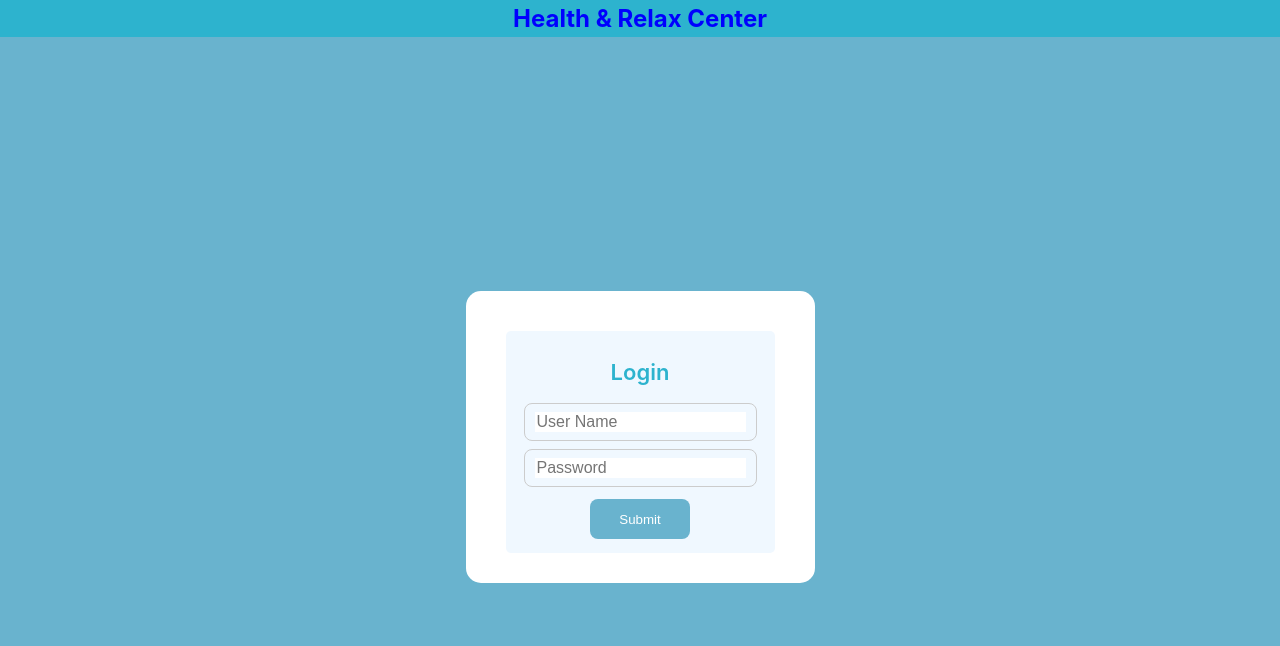
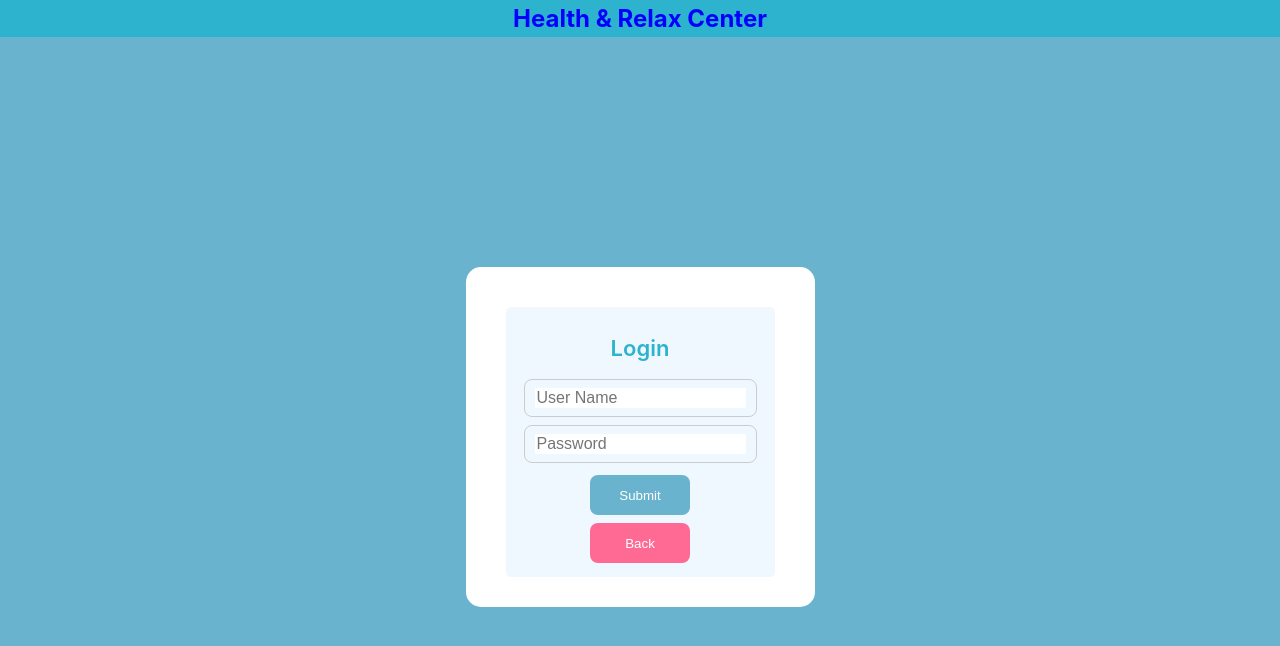
Before and after one commit to nikindtmas1/Feedback-Rating, a React (Create React App) app in the folder client/: page /login in a window 1280 px wide. Shown: the top 646 px of the page. Built offline with nearby package versions, Linux system fonts and the light colour scheme; no server answers.

Commit message:
Update LoginPage

```diff
--- a/client/src/Components/pages/LoginPage.js
+++ b/client/src/Components/pages/LoginPage.js
@@ -1,8 +1,10 @@
 import React, { useContext } from "react";
-import { useHistory } from "react-router-dom";
+import { Link, useHistory } from "react-router-dom";
 import Card from "../shared/Card";
 import { FeedbackContext } from "../../context/FeedbackContext";
 import Login from "../shared/Login";
+import Button from "../shared/Button";
+import * as service from "../services/data";
 
 const LoginPage = () => {
   const history = useHistory();
@@ -12,20 +14,14 @@ const LoginPage = () => {
   const handleSubmit = (e) => {
     e.preventDefault();
     let formData = new FormData(e.currentTarget);
-    let nameUser = formData.get('userLogin').trim();
-    let password = formData.get('password').trim();
+    let nameUser = formData.get("userLogin").trim();
+    let password = formData.get("password").trim();
 
-    let userData = {
-      nameUser,
-      password,
-    };
-
-    console.log(userData);
+    service.login(nameUser, password);
 
     feedbackByName(peopleName);
     history.push("/");
   };
-
 
   return (
     <Card>
@@ -34,6 +30,9 @@ const LoginPage = () => {
           <form onSubmit={handleSubmit}>
             <Login />
           </form>
+          <Link type="button" to="/" style={{ textDecoration: "none" }}>
+            <Button version="secondary">Back</Button>
+          </Link>
         </div>
       </div>
     </Card>
```
